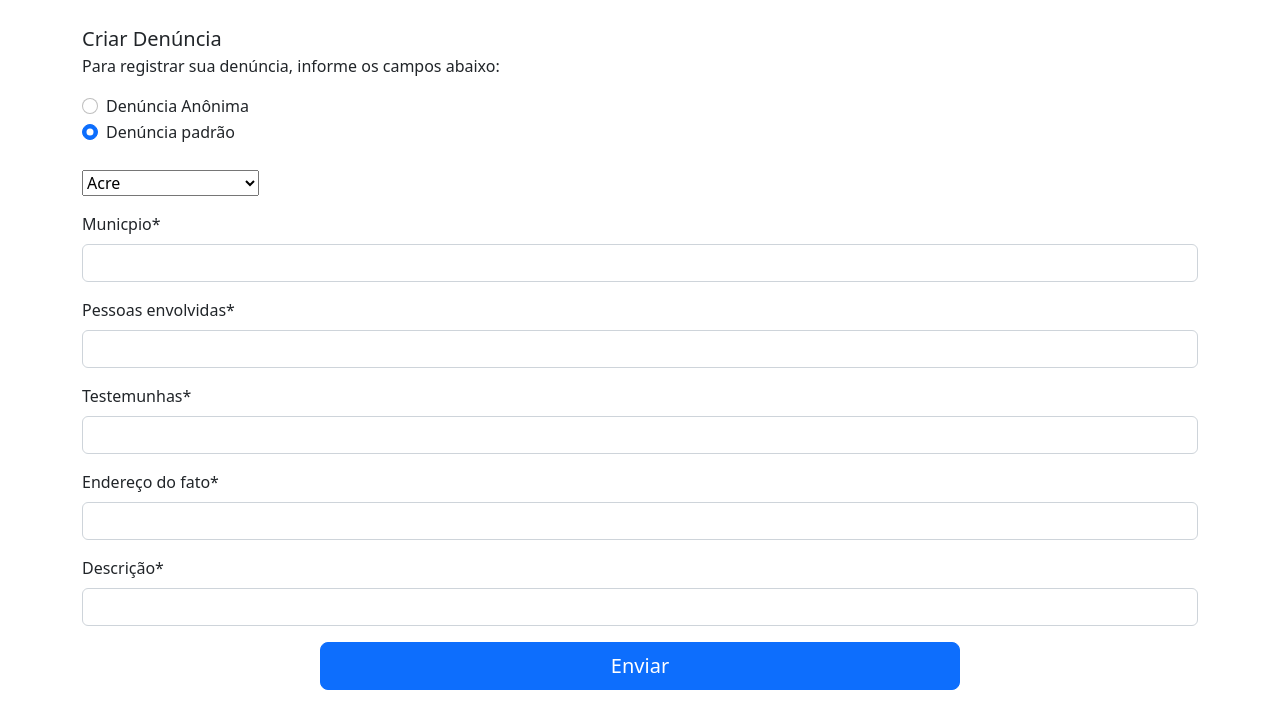
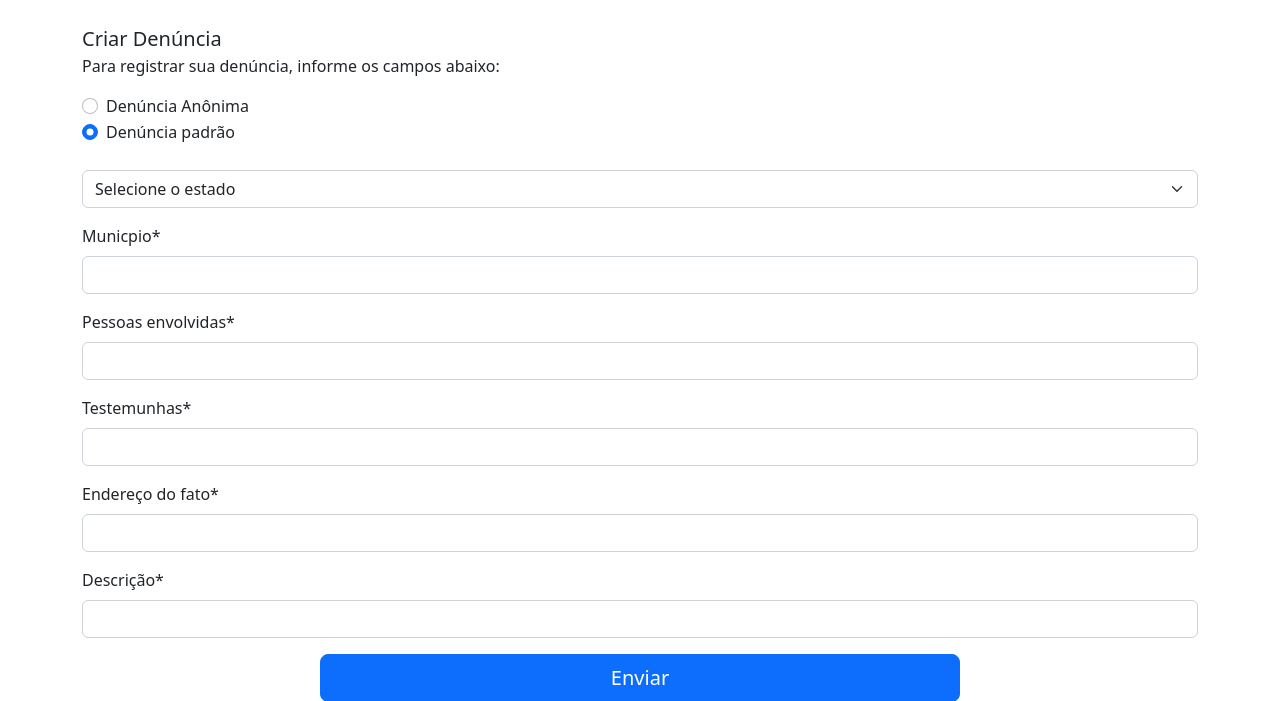
Before and after one commit to gustavokennedy/querodenunciar, a PHP site: page /nova-denuncia.php in a window 1280 px wide. Shown: the part 73-774 px from the top of the page. Run offline with PHP 8.4, Linux system fonts and the light colour scheme.

Commit message:
Update nova-denuncia.php

```diff
--- a/nova-denuncia.php
+++ b/nova-denuncia.php
@@ -56,8 +56,9 @@
 </div>
       <br>
             <div class="mb-3">
-			<select required id="estado" name="estado">
-				    <option value="AC">Acre</option>
+			<select required class="form-select" id="estado" name="estado">
+					<option selected>Selecione o estado</option>
+				<option value="AC">Acre</option>
 				    <option value="AL">Alagoas</option>
 				    <option value="AP">Amapá</option>
 				    <option value="AM">Amazonas</option>
```
